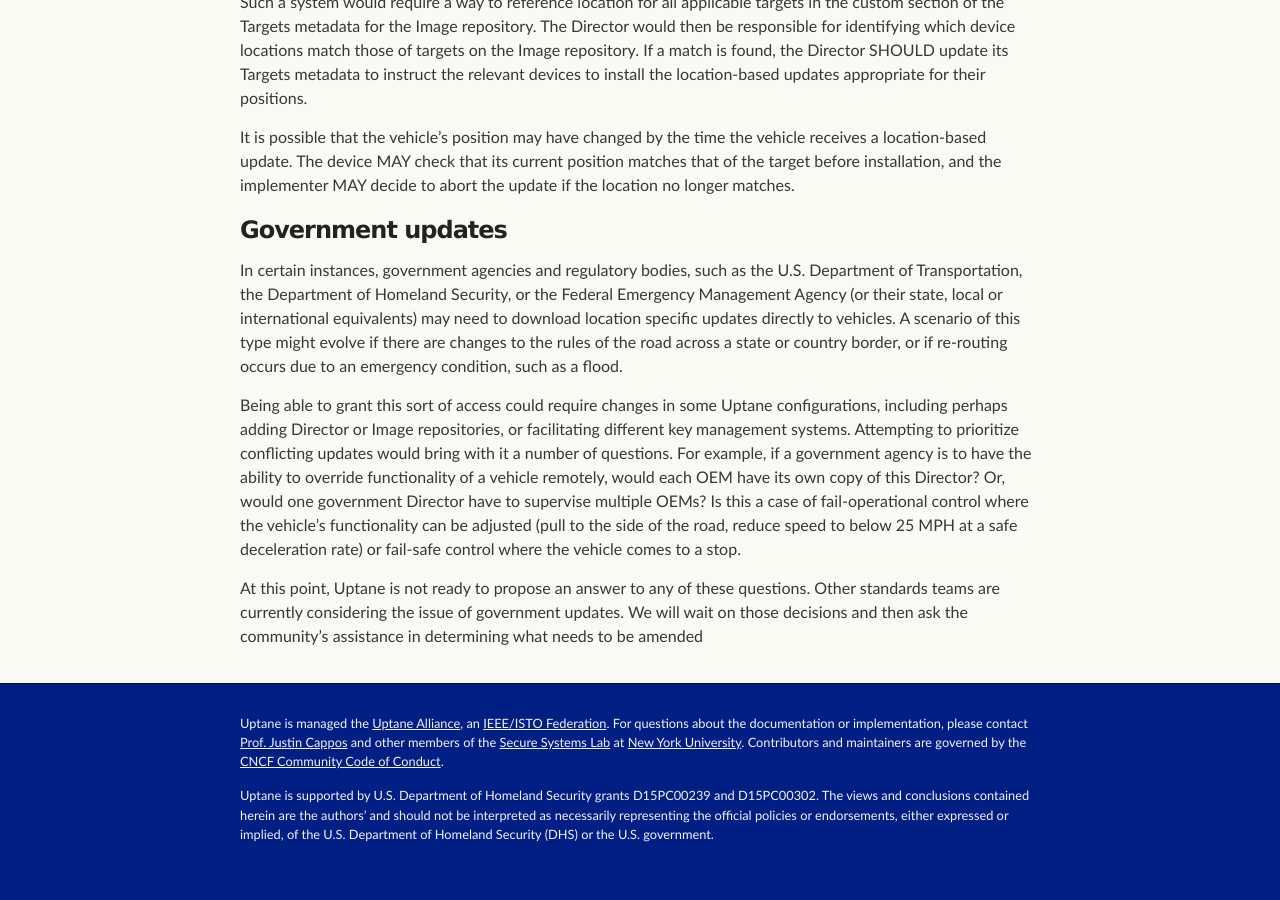
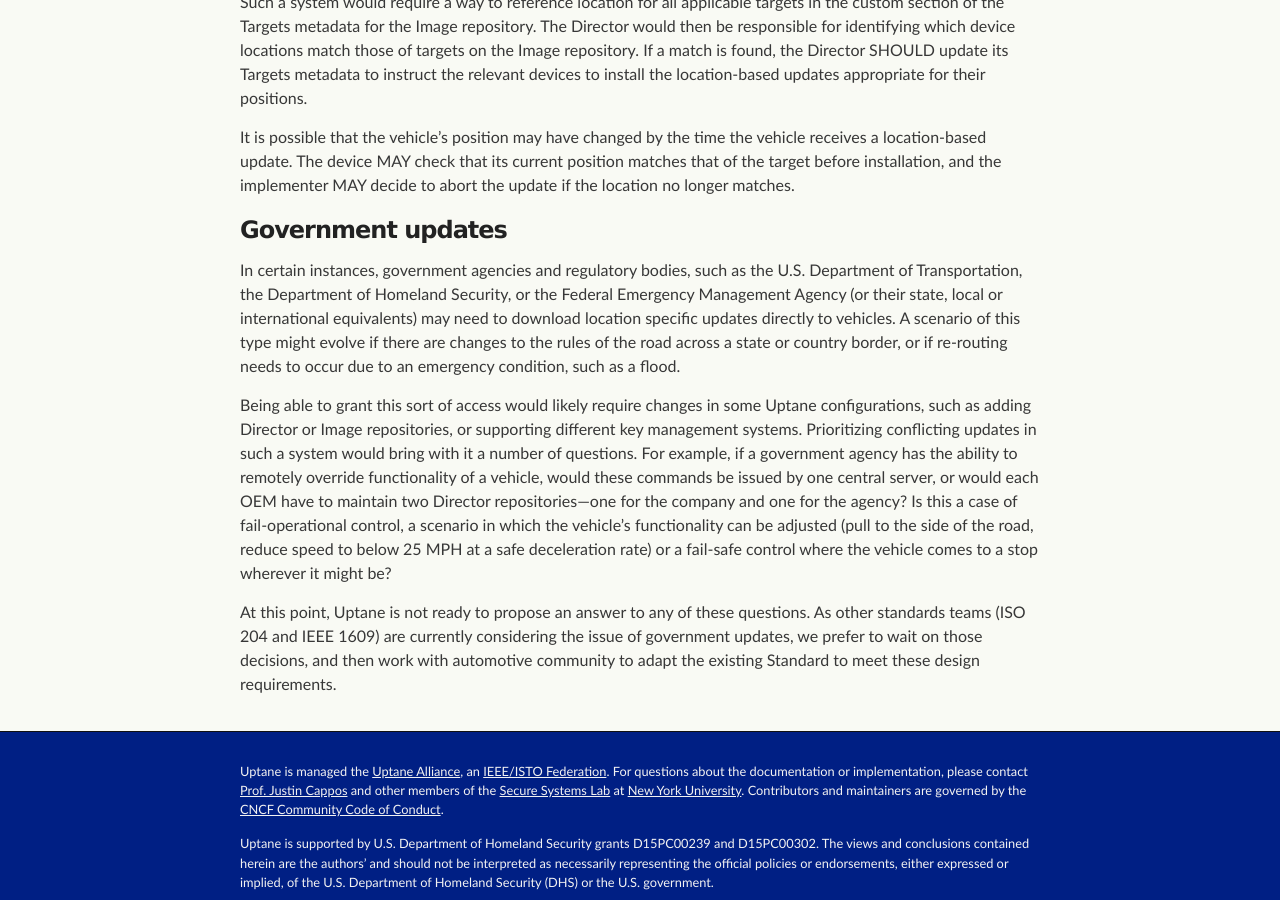
Before and after one commit to uptane/deployment-considerations, a Jekyll site: the page built from customizations.md, in a window 1280 px wide and 900 px high, scrolled down 9475 px. Built offline with Jekyll 4.4.1, drawn with Linux system fonts in a browser that asks for light colours; our own code applies the rules of GitHub Pages for plain Markdown files; before the commit the page ends 10354 px from its top, so only the background shows below that.

Commit message:
corrections to  government update copy
@iramcdonald. Will need some assistance to the full title for Standards mentioned in the large paragraph.

Others, please feel free to review and comment.

```diff
--- a/customizations.md
+++ b/customizations.md
@@ -166,8 +166,8 @@ It is possible that the vehicle's position may have changed by the time the vehi
 
 ### Government updates
 
-In certain instances, government agencies and regulatory bodies, such as the U.S. Department of Transportation, the Department of Homeland Security, or the Federal Emergency Management Agency (or their state, local or international equivalents) may need to download location specific updates directly to vehicles. A scenario of this type might evolve if there are changes to the rules of the road across a state or country border, or if re-routing occurs due to an emergency condition, such as a flood.
+In certain instances, government agencies and regulatory bodies, such as the U.S. Department of Transportation, the Department of Homeland Security, or the Federal Emergency Management Agency (or their state, local or international equivalents) may need to download location specific updates directly to vehicles. A scenario of this type might evolve if there are changes to the rules of the road across a state or country border, or if re-routing needs to occur due to an emergency condition, such as a flood.
 
-Being able to grant this sort of access could require changes in some Uptane configurations, including perhaps adding Director or Image repositories, or facilitating different key management systems. Attempting to prioritize conflicting updates would bring with it a number of questions. For example, if a government agency is to have the ability to override functionality of a vehicle remotely, would each OEM  have its own copy of this Director? Or, would one government Director have to supervise multiple OEMs? Is this a case of fail-operational control where the vehicle's functionality can be adjusted (pull to the side of the road, reduce speed to below 25 MPH at a safe deceleration rate) or fail-safe control where the vehicle comes to a stop.
+Being able to grant this sort of access would likely require changes in some Uptane configurations, such as adding Director or Image repositories, or supporting different key management systems. Prioritizing conflicting updates in such a system would bring with it a number of questions. For example, if a government agency has the ability to remotely override functionality of a vehicle, would these commands be issued by one central server, or would each OEM have to maintain two Director repositories—one for the company and one for the agency? Is this a case of fail-operational control, a scenario in which the vehicle's functionality can be adjusted (pull to the side of the road, reduce speed to below 25 MPH at a safe deceleration rate) or a fail-safe control where the vehicle comes to a stop wherever it might be?
 
-At this point, Uptane is not ready to propose an answer to any of these questions. Other standards teams are currently considering the issue of government updates. We will wait on those decisions and then ask the community's assistance in determining what needs to be amended
+At this point, Uptane is not ready to propose an answer to any of these questions. As other standards teams (ISO 204 and IEEE 1609) are currently considering the issue of government updates, we prefer to wait on those decisions, and then work with automotive community to adapt the existing Standard to meet these design requirements.
```
